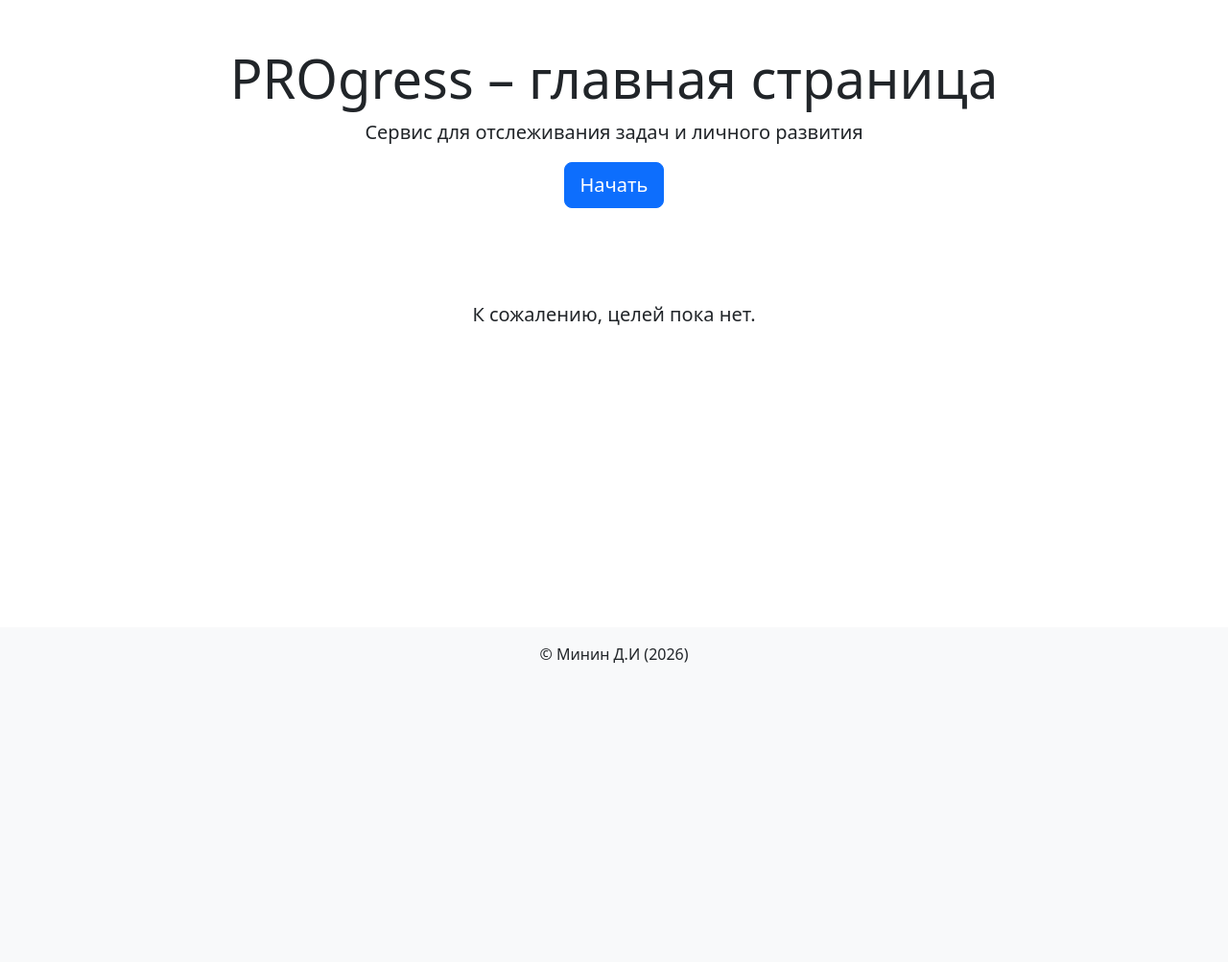
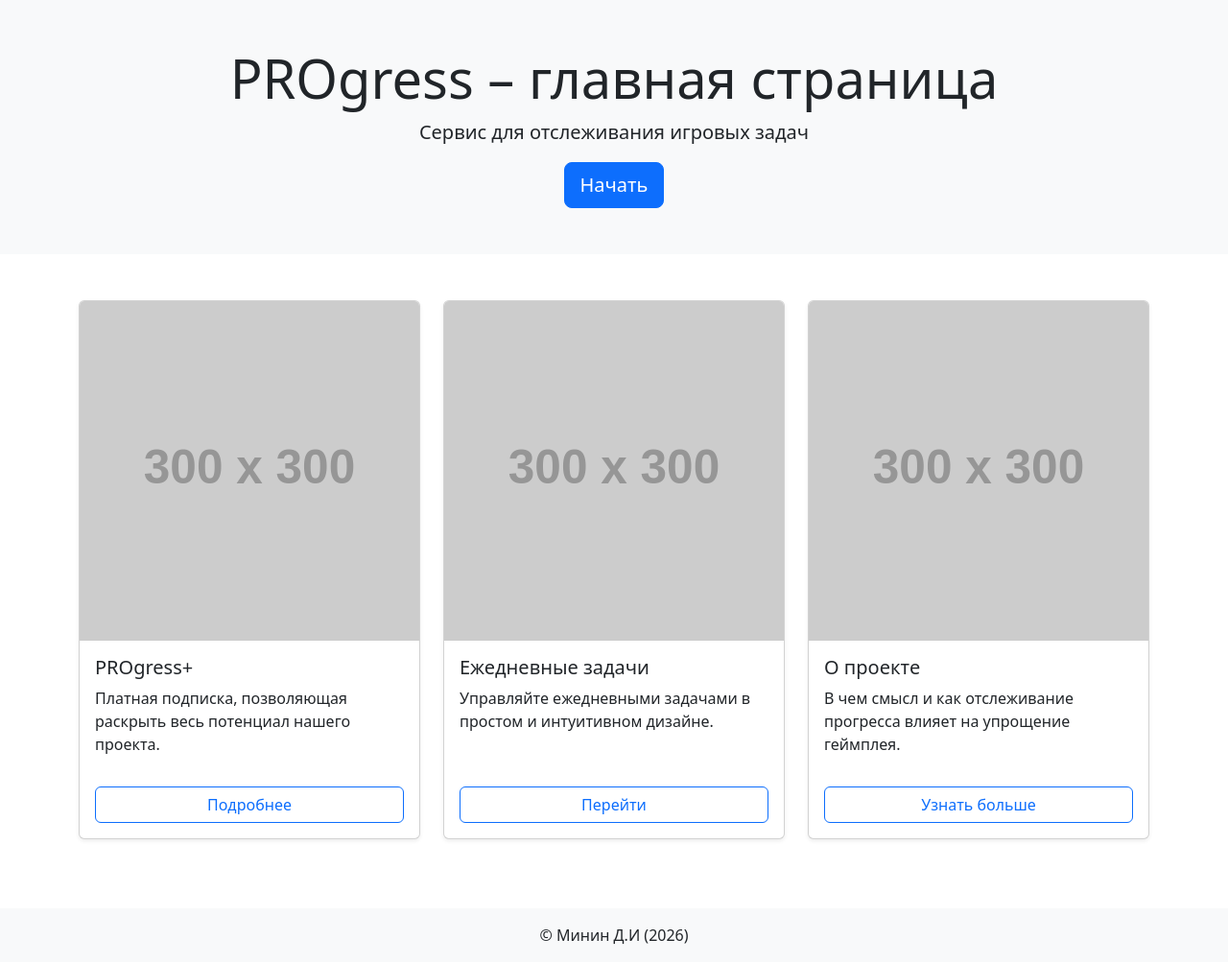
Before and after one commit to SimkaGame/PROgress, a Django app: page / in a window 1280 px wide. Shown: the part 90-1093 px from the top of the page at 96% size. Before the commit the page ends 782 px from the top, so only its background shows below. Run offline with Django 5.2, Linux system fonts and the light colour scheme; data that the repository does not hold is empty; some libraries are stand-ins or nearby versions.

Commit message:
Fix path html files

```diff
--- a/pages/views.py
+++ b/pages/views.py
@@ -2,20 +2,21 @@ from django.shortcuts import render
 from .models import ProjectGoal
 
 def index(request):
-    goals = ProjectGoal.objects.all()
-
     context = {
         'title': 'PROgress – главная страница',
-        'welcome_text': 'Сервис для отслеживания задач и личного развития',
-        'goals': goals,
+        'welcome_text': 'Сервис для отслеживания  игровых задач',
     }
     return render(request, 'index.html', context)
 
+def daily(request):
+    goals = ProjectGoal.objects.all()
+    context = {
+        'goals': goals,
+    }
+    return render(request, 'daily.html', context)
+
 def about(request):
     return render(request, 'about.html')
-
-def daily(request):
-    return render(request, 'daily.html')
 
 def progress(request):
     return render(request, 'progress.html')
--- a/templates/about.html
+++ b/templates/about.html
@@ -1,4 +1,4 @@
-{% extends 'pages/base.html' %}
+{% extends 'base.html' %}
 
 {% block title %}PROgress – о проекте{% endblock %}
 
--- a/templates/index.html
+++ b/templates/index.html
@@ -1,41 +1,61 @@
 {% extends 'base.html' %}
+{% load static %}
 
-{% block title %}PROgress – главная{% endblock %}
+{% block title %}PROgress – Главная{% endblock %}
 
 {% block content %}
-
-    <section class="py-5 text-center">
+    <section class="py-5 text-center bg-light">
         <div class="container">
             <h1 class="display-4">{{ title|default:"PROgress" }}</h1>
             <p class="lead">{{ welcome_text|default:"Сервис для отслеживания задач и личного развития" }}</p>
-            <a href="#" class="btn btn-primary btn-lg">Начать</a>
+            <a href="{% url 'daily' %}" class="btn btn-primary btn-lg">Начать</a>
         </div>
     </section>
 
     <section class="py-5">
         <div class="container">
             <div class="row">
-                {% for goal in goals %}
-                    <div class="col-md-4 mb-4">
-                        <div class="card h-100">
-                            <img src="https://placehold.co/300" class="card-img-top" alt="{{ goal.name }}">
-                            <div class="card-body d-flex flex-column">
-                                <h5 class="card-title">{{ goal.name }}</h5>
-                                <p class="card-text">{{ goal.description|truncatewords:20 }}</p>
-                                <p class="text-muted small">Приоритет: {{ goal.priority }}</p>
-                                <div class="mt-auto text-center">
-                                    <a href="#" class="btn btn-outline-primary">Подробнее</a>
-                                </div>
+
+                <div class="col-md-4 mb-4">
+                    <div class="card h-100 shadow-sm">
+                        <img src="https://placehold.co/300" class="card-img-top" alt="PROgress+">
+                        <div class="card-body d-flex flex-column">
+                            <h5 class="card-title">PROgress+</h5>
+                            <p class="card-text">Платная подписка, позволяющая раскрыть весь потенциал нашего проекта.</p>
+                            <div class="mt-auto pt-3 text-center">
+                                <a href="#" class="btn btn-outline-primary w-100">Подробнее</a>
                             </div>
                         </div>
                     </div>
-                {% empty %}
-                    <div class="col-12 text-center">
-                        <p class="lead">К сожалению, целей пока нет.</p>
+                </div>
+
+                <div class="col-md-4 mb-4">
+                    <div class="card h-100 shadow-sm">
+                        <img src="https://placehold.co/300" class="card-img-top" alt="Ежедневные задачи">
+                        <div class="card-body d-flex flex-column">
+                            <h5 class="card-title">Ежедневные задачи</h5>
+                            <p class="card-text">Управляйте ежедневными задачами в простом и интуитивном дизайне.</p>
+                            <div class="mt-auto pt-3 text-center">
+                                <a href="{% url 'daily' %}" class="btn btn-outline-primary w-100">Перейти</a>
+                            </div>
+                        </div>
                     </div>
-                {% endfor %}
+                </div>
+
+                <div class="col-md-4 mb-4">
+                    <div class="card h-100 shadow-sm">
+                        <img src="https://placehold.co/300" class="card-img-top" alt="О проекте">
+                        <div class="card-body d-flex flex-column">
+                            <h5 class="card-title">О проекте</h5>
+                            <p class="card-text">В чем смысл и как отслеживание прогресса влияет на упрощение геймплея.</p>
+                            <div class="mt-auto pt-3 text-center">
+                                <a href="{% url 'about' %}" class="btn btn-outline-primary w-100">Узнать больше</a>
+                            </div>
+                        </div>
+                    </div>
+                </div>
+
             </div>
         </div>
     </section>
-
 {% endblock %}
```
Also changed, not shown: templates/daily.html (added, +32 -0 lines), templates/game.html (added, +7 -0 lines), templates/progress.html (added, +7 -0 lines).
